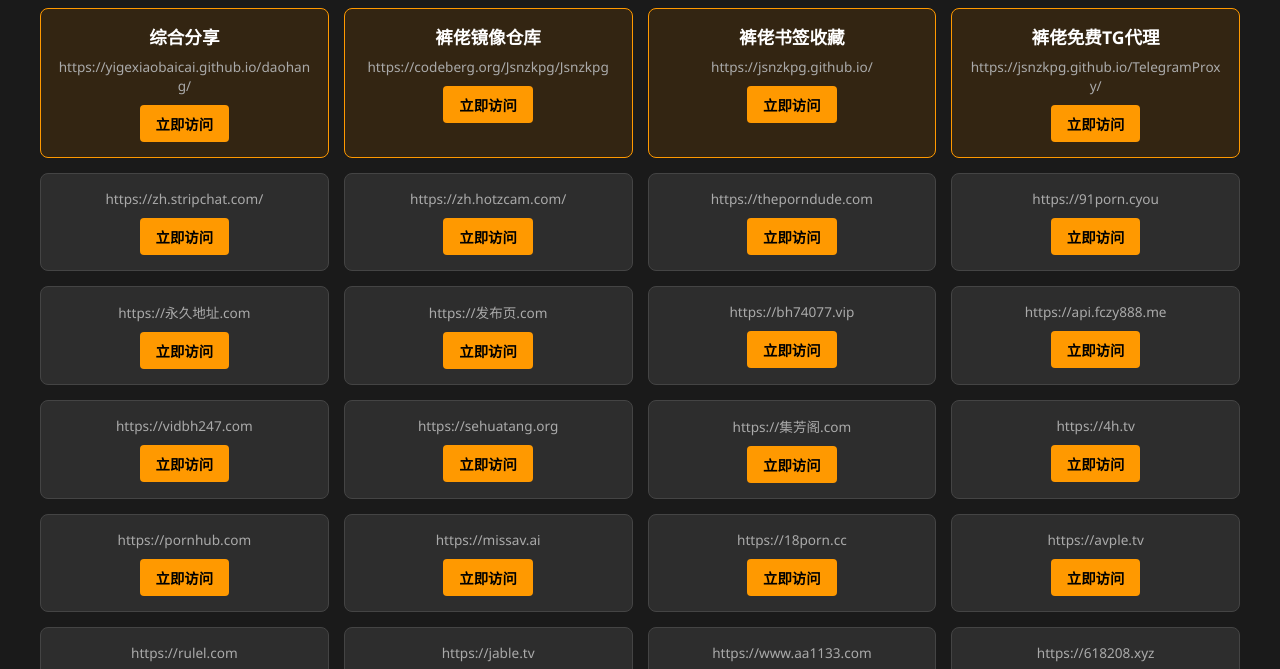
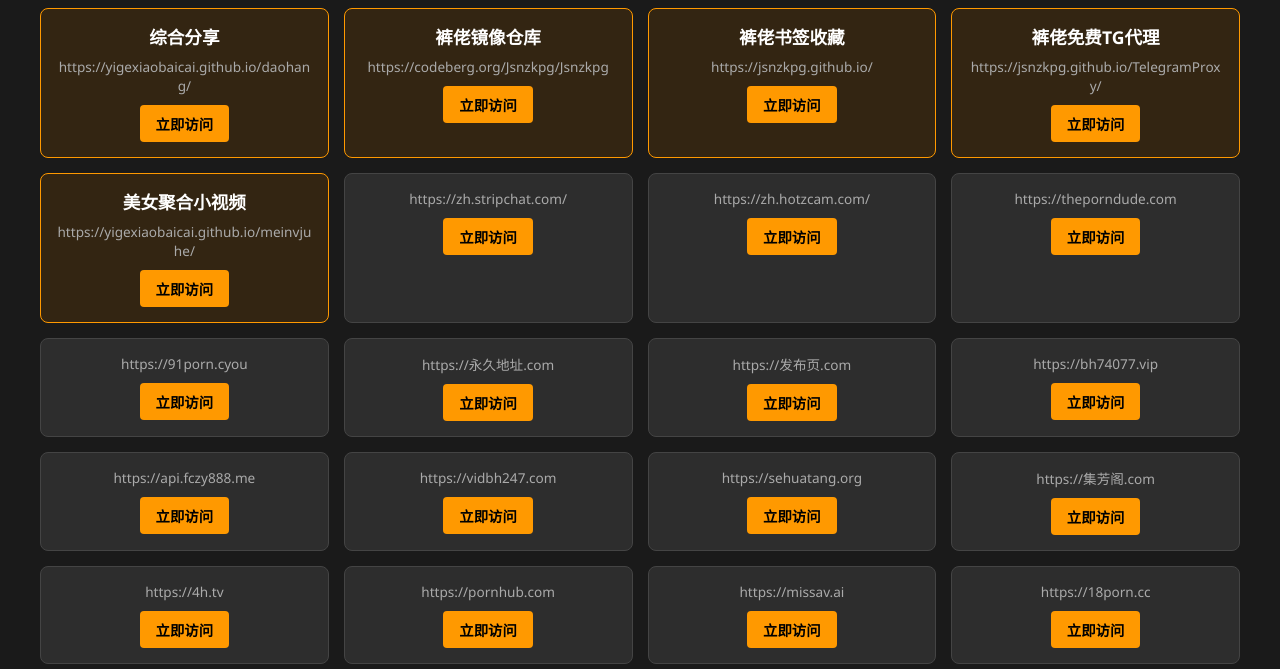
Before and after one commit to yigexiaobaicai/daohang, a plain HTML site: page index.html in a window 1280 px wide. Shown: the part 109-778 px from the top of the page. Drawn offline with Linux system fonts and the light colour scheme.

Commit message:
Update index.html

```diff
--- a/index.html
+++ b/index.html
@@ -102,6 +102,11 @@
         <a href="https://jsnzkpg.github.io/TelegramProxy/" class="card pin" target="_blank">
             <span class="card-title">裤佬免费TG代理</span>
             <span class="url-text">https://jsnzkpg.github.io/TelegramProxy/</span>
+            <div class="btn">立即访问</div>
+        </a>
+            <a href="https://yigexiaobaicai.github.io/meinvjuhe/ /" class="card pin" target="_blank">
+            <span class="card-title">美女聚合小视频</span>
+            <span class="url-text">https://yigexiaobaicai.github.io/meinvjuhe/ </span>
             <div class="btn">立即访问</div>
         </a>
         <!-- ==================== 置顶推荐网站 结束 ==================== -->
```
